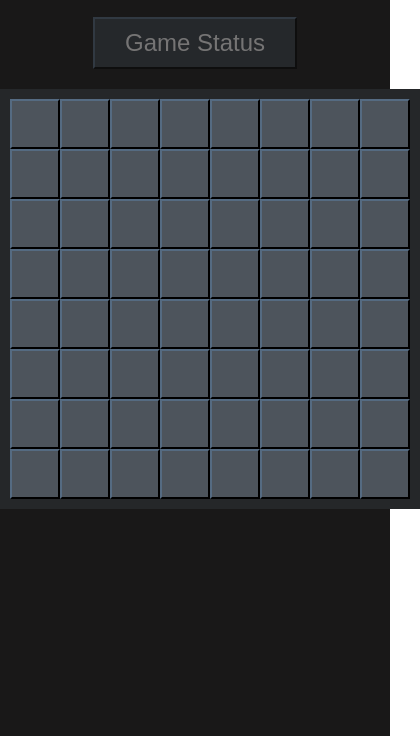
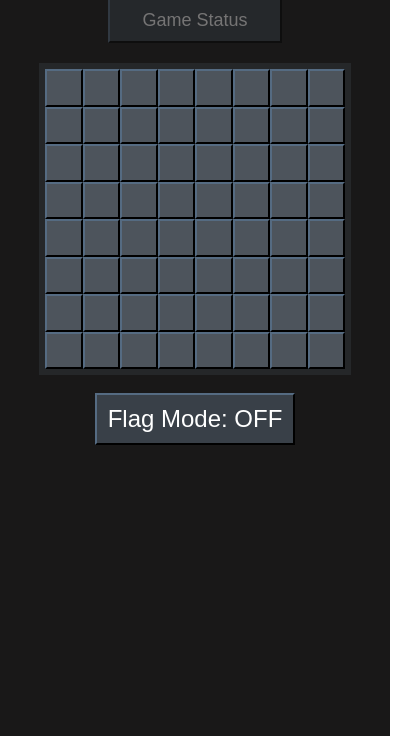
Before and after one commit to atharv170705/Minesweeper, a plain HTML site: page index.html in a window 390 px wide. Shown: the part 108-844 px from the top of the page, 420 px wide, since content can reach past the window. Drawn offline with Linux system fonts and the light colour scheme.

Commit message:
add flag button for smaller screens

```diff
--- a/index.html
+++ b/index.html
@@ -12,8 +12,9 @@
         <h2>Mines : <span id="mines-count">0</span></h2>
         <div id="status" class="hidden">Game Status</div>
         <div id="board"></div>
+        <br>
+        <button id="flag-toggle">Flag Mode: OFF</button>
     </div>
-
     <script src="minesweeper.js"></script>
 </body>
 </html>
--- a/minesweeper.css
+++ b/minesweeper.css
@@ -95,3 +95,45 @@ h2 {
 .x8 {
     color: #7c77ff;
 }
+
+@media screen and (max-width: 600px) {
+    #board {
+        width: 300px;
+        height: 300px;
+        border-width: 6px;
+    }
+
+    .cell {
+        width: 37.5px; /* 300 / 8 columns (assumption) */
+        height: 37.5px;
+        font-size: 20px;
+    }
+
+    #status {
+        width: 150px;
+        font-size: 18px;
+    }
+
+    h1, h2 {
+        font-size: 20px;
+    }
+
+}
+@media screen and (max-width: 1023px) {
+    #flag-toggle {
+        text-align: center;
+        padding: 10px;
+        margin-bottom: 20px;
+        width: 200px;
+        border: 2px outset #1E262E;
+        background: #394048;
+        color: white;
+        margin-bottom: 20px;
+        font-size: 24px;
+    }
+}
+@media screen and (min-width: 1024px) {
+    #flag-toggle {
+        display: none;
+    }
+}
--- a/minesweeper.js
+++ b/minesweeper.js
@@ -9,12 +9,17 @@ document.addEventListener("DOMContentLoaded", () => {
     const gameBoard = document.getElementById("board");
     const minesCountDisplay = document.getElementById("mines-count");
     const gameStatus = document.getElementById("status");
+    const flagBtn = document.getElementById("flag-toggle");
 
     initializeBoard();
     placeMines();
     countNeighbours();
     renderBoard();
 
+    flagBtn.addEventListener("click", () => {
+        flagEnabeled = !flagEnabeled;
+        flagBtn.textContent = `Flag Mode: ${flagEnabeled ? "ON" : "OFF"}`;
+    });
 
     function initializeBoard() {
         for(let i = 0; i < rows; i++) {
```
